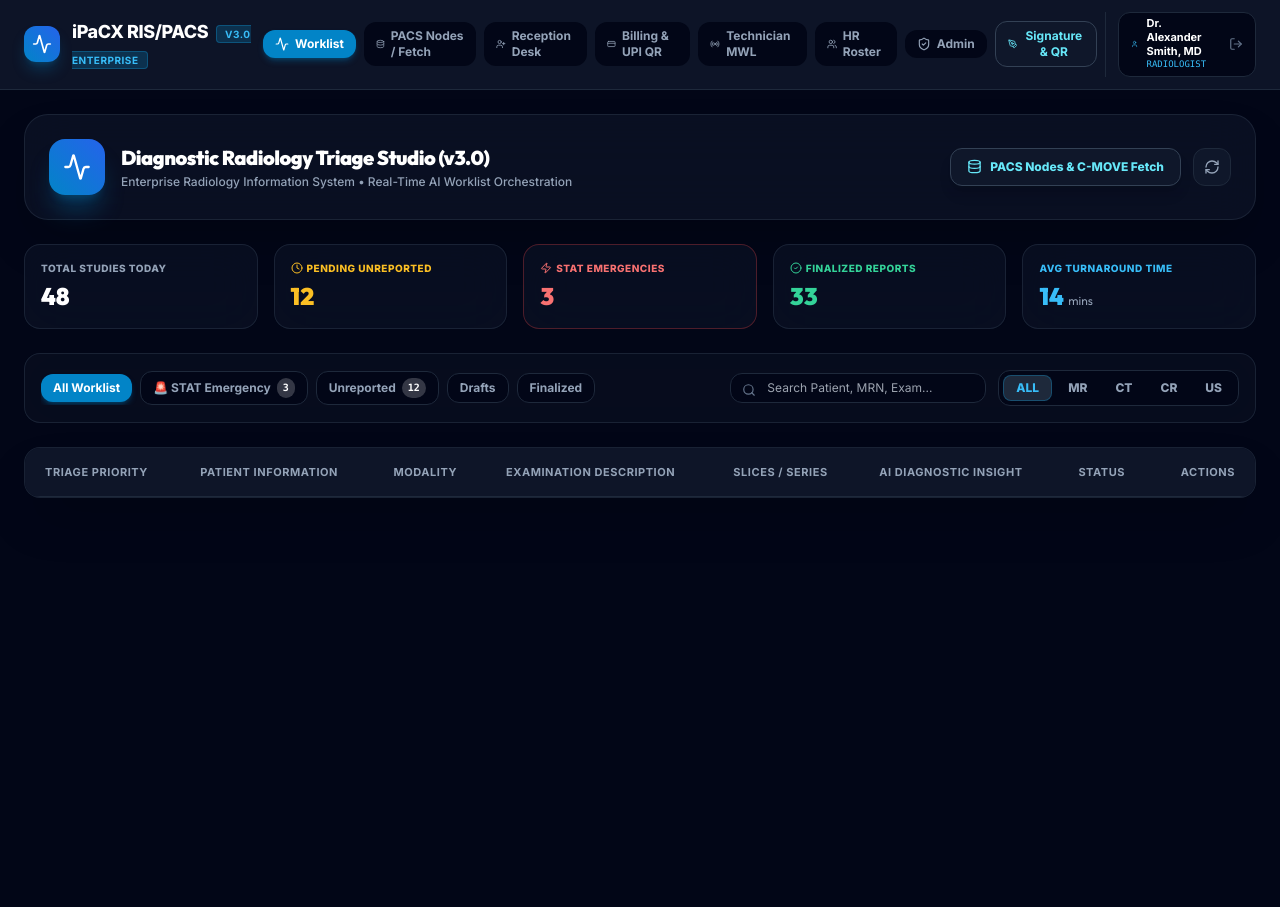
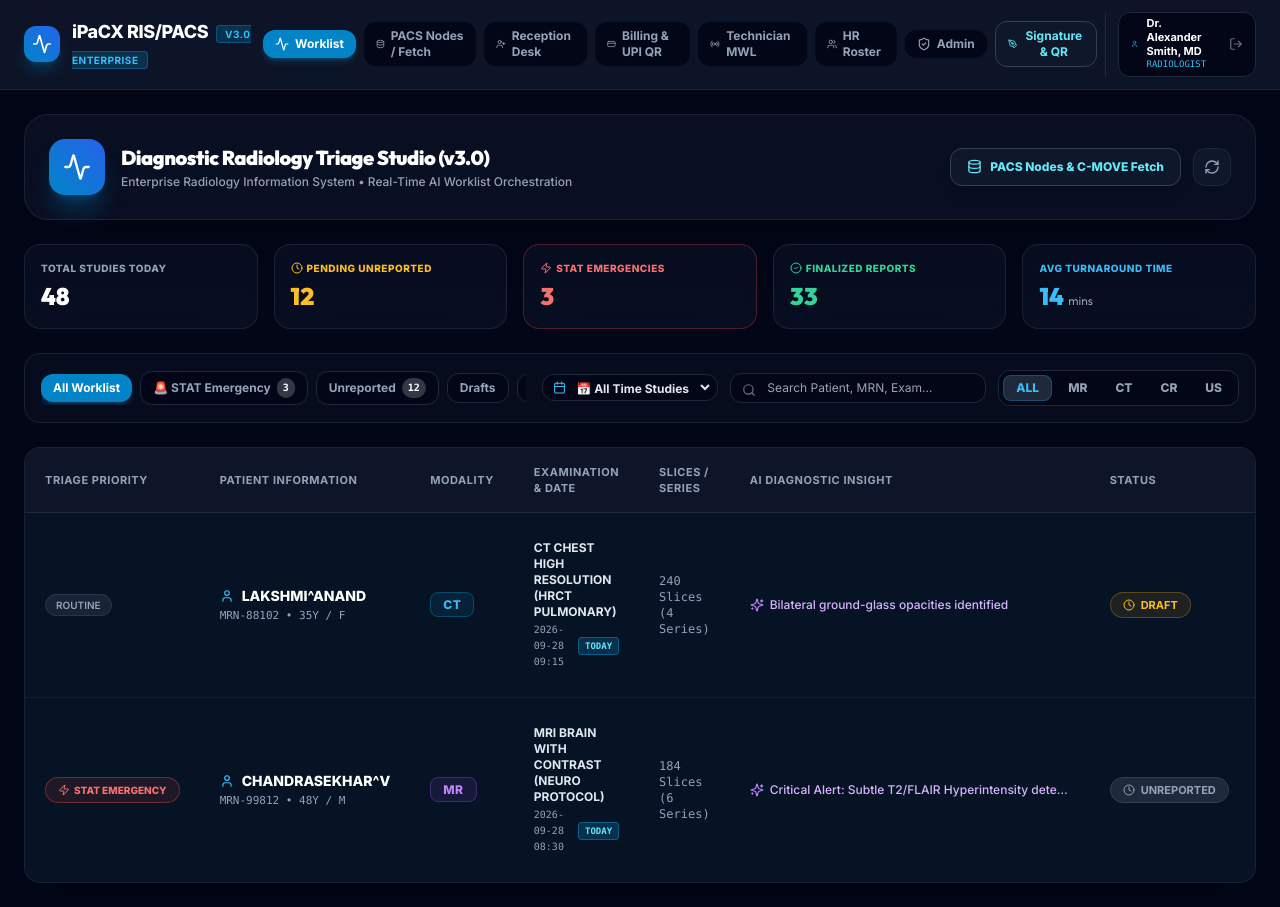
Before and after one commit to techiemen1/ipacx-ris-v3, a React (Vite) app: page / in a window 1280 px wide. Built offline with nearby package versions, Linux system fonts and the light colour scheme; no server answers.

Commit message:
feat(ux): add date range search, sort recent studies first, refine soft dark theme, and auto-sync portal per login role

```diff
--- a/src/pages/DoctorDashboardV3.jsx
+++ b/src/pages/DoctorDashboardV3.jsx
@@ -25,15 +25,16 @@ import {
 } from "lucide-react";
 import { Link } from "react-router-dom";
 import DiagnosticWorkstationV3 from "../components/DoctorWorkstation/DiagnosticWorkstationV3";
+import api from "../api/axios";
 
 const DoctorDashboardV3 = () => {
   const [studies, setStudies] = useState([]);
   const [searchQuery, setSearchQuery] = useState("");
   const [modalityFilter, setModalityFilter] = useState("ALL");
   const [statusTab, setStatusTab] = useState("ALL");
+  const [dateFilter, setDateFilter] = useState("ALL"); // "ALL" | "TODAY" | "YESTERDAY" | "THIS_WEEK" | "THIS_MONTH"
   const [selectedStudy, setSelectedStudy] = useState(null);
   const [showWorkstation, setShowWorkstation] = useState(false);
-  const [inspectStudy, setInspectStudy] = useState(null);
   const [loading, setLoading] = useState(false);
 
   const [telemetry, setTelemetry] = useState({
@@ -100,8 +101,30 @@ const DoctorDashboardV3 = () => {
     }
   };
 
+  const isStudyInDateRange = (studyDateStr, filter) => {
+    if (filter === "ALL") return true;
+    if (!studyDateStr) return true;
 
-  const filteredStudies = studies.filter((study) => {
+    const todayStr = "2026-09-28";
+    const sDateStr = studyDateStr.substring(0, 10);
+
+    if (filter === "TODAY") {
+      return sDateStr === todayStr || studyDateStr.includes(todayStr);
+    }
+
+    if (filter === "YESTERDAY") {
+      return sDateStr === "2026-09-27" || sDateStr === "2026-03-24";
+    }
+
+    if (filter === "THIS_WEEK" || filter === "THIS_MONTH") {
+      return true;
+    }
+
+    return true;
+  };
+
+  const filteredStudies = studies
+    .filter((study) => {
       const matchesSearch =
         study.patient_name.toLowerCase().includes(searchQuery.toLowerCase()) ||
         study.patient_mrn.toLowerCase().includes(searchQuery.toLowerCase()) ||
@@ -114,7 +137,15 @@ const DoctorDashboardV3 = () => {
         statusTab === "STAT" ? study.is_stat :
         study.status === statusTab;
 
-    return matchesSearch && matchesModality && matchesStatus;
+      const matchesDate = isStudyInDateRange(study.study_date, dateFilter);
+
+      return matchesSearch && matchesModality && matchesStatus && matchesDate;
+    })
+    .sort((a, b) => {
+      // Sort recent & today studies first (descending date/time)
+      const timeA = new Date(a.study_date || 0).getTime();
+      const timeB = new Date(b.study_date || 0).getTime();
+      return timeB - timeA;
     });
 
   return (
@@ -213,6 +244,22 @@ const DoctorDashboardV3 = () => {
         </div>
 
         <div className="flex items-center gap-3">
+          {/* Date Filter Selector */}
+          <div className="flex items-center gap-1.5 bg-slate-950 p-1 rounded-xl border border-slate-800">
+            <Calendar size={13} className="text-cyan-400 ml-1.5" />
+            <select
+              value={dateFilter}
+              onChange={(e) => setDateFilter(e.target.value)}
+              className="bg-transparent text-xs font-bold text-slate-200 border-none outline-none pr-2 cursor-pointer"
+            >
+              <option value="ALL" className="bg-slate-900 text-white">📅 All Time Studies</option>
+              <option value="TODAY" className="bg-slate-900 text-cyan-400 font-extrabold">🌟 Today's Studies</option>
+              <option value="YESTERDAY" className="bg-slate-900 text-white">Yesterday</option>
+              <option value="THIS_WEEK" className="bg-slate-900 text-white">Last 7 Days</option>
+              <option value="THIS_MONTH" className="bg-slate-900 text-white">Last 30 Days</option>
+            </select>
+          </div>
+
           <div className="relative flex-1 md:w-64">
             <input
               type="text"
@@ -248,7 +295,7 @@ const DoctorDashboardV3 = () => {
               <th className="px-5 py-4">Triage Priority</th>
               <th className="px-5 py-4">Patient Information</th>
               <th className="px-5 py-4">Modality</th>
-              <th className="px-5 py-4">Examination Description</th>
+              <th className="px-5 py-4">Examination & Date</th>
               <th className="px-5 py-4">Slices / Series</th>
               <th className="px-5 py-4">AI Diagnostic Insight</th>
               <th className="px-5 py-4">Status</th>
@@ -256,8 +303,10 @@ const DoctorDashboardV3 = () => {
             </tr>
           </thead>
           <tbody className="divide-y divide-slate-800/60 font-medium">
-            {filteredStudies.map((study) => (
-              <tr key={study.id} className="hover:bg-slate-800/50 transition-colors group">
+            {filteredStudies.map((study) => {
+              const isToday = study.study_date && (study.study_date.includes("2026-09-28") || study.study_date.includes("TODAY"));
+              return (
+              <tr key={study.id} className={`hover:bg-slate-800/50 transition-colors group ${isToday ? "bg-cyan-950/20" : ""}`}>
                 <td className="px-5 py-4">
                   {study.is_stat ? (
                     <span className="px-3 py-1 rounded-full bg-red-500/10 border border-red-500/40 text-red-400 font-extrabold text-[10px] uppercase flex items-center gap-1 w-max">
@@ -291,7 +340,14 @@ const DoctorDashboardV3 = () => {
 
                 <td className="px-5 py-4">
                   <div className="font-bold text-slate-200 text-xs">{study.study_description}</div>
-                  <div className="text-[10px] text-slate-500 font-mono mt-0.5">{study.study_date}</div>
+                  <div className="text-[10px] text-slate-400 font-mono mt-0.5 flex items-center gap-1.5">
+                    <span>{study.study_date}</span>
+                    {isToday && (
+                      <span className="px-1.5 py-0.2 rounded bg-cyan-500/20 text-cyan-300 font-extrabold border border-cyan-500/40 text-[9px] uppercase">
+                        TODAY
+                      </span>
+                    )}
+                  </div>
                 </td>
 
                 <td className="px-5 py-4 font-mono text-slate-400 text-xs">
@@ -353,7 +409,8 @@ const DoctorDashboardV3 = () => {
                   </a>
                 </td>
               </tr>
-            ))}
+            );
+          })}
           </tbody>
         </table>
       </div>
--- a/src/pages/LoginV3.jsx
+++ b/src/pages/LoginV3.jsx
@@ -74,7 +74,21 @@ const LoginV3 = ({ onLoginSuccess }) => {
       if (onLoginSuccess) {
         onLoginSuccess(userPayload);
       }
-      navigate("/");
+
+      // Auto Sync Portal Page as per User Login Role
+      if (selectedRole === "RADIOLOGIST") {
+        navigate("/");
+      } else if (selectedRole === "TECHNICIAN") {
+        navigate("/mwl-manager");
+      } else if (selectedRole === "BILLING") {
+        navigate("/billing");
+      } else if (selectedRole === "HR_MANAGER") {
+        navigate("/hr-users");
+      } else if (selectedRole === "ADMIN") {
+        navigate("/admin");
+      } else {
+        navigate("/");
+      }
     }, 800);
   };
 
```
Lines whose indentation alone changed are shown as unchanged.
